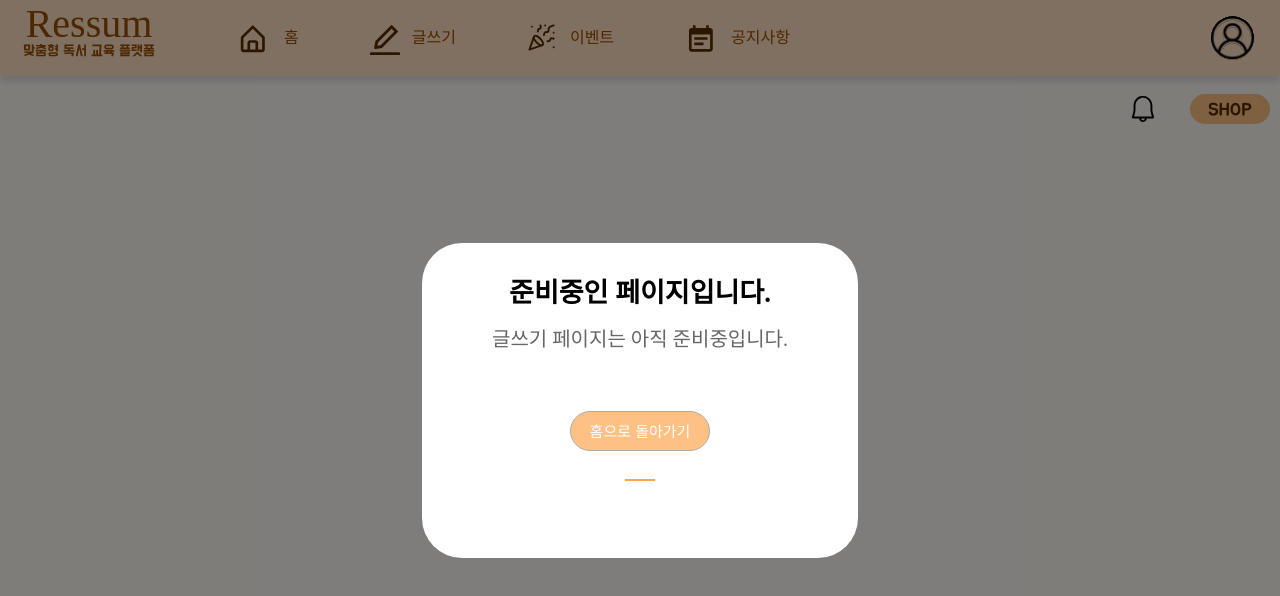
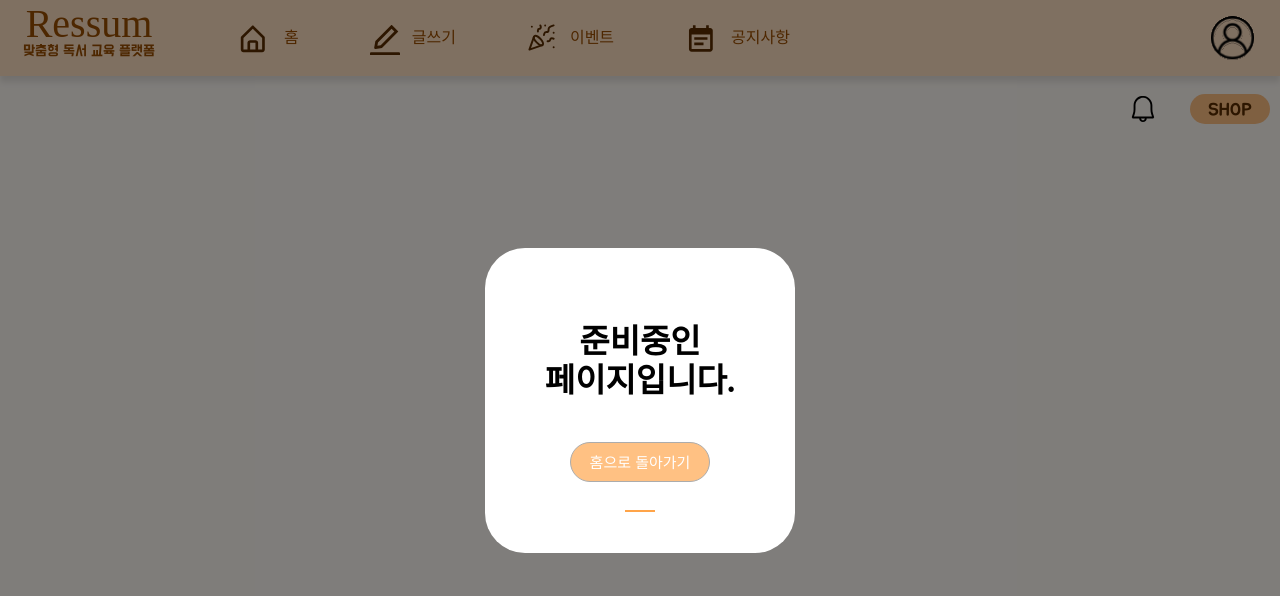
Before and after one commit to Ressum/FrontEnd, a React (Create React App) app: page /main/write in a window 1280 px wide. Shown: the top 596 px of the page. Built offline with nearby package versions, Linux system fonts and the light colour scheme; a web font is replaced by a local one.

Commit message:
CHORE :: 팝업창 수정

```diff
--- a/src/components/Main/Write/NotYet/NotYet.js
+++ b/src/components/Main/Write/NotYet/NotYet.js
@@ -6,8 +6,7 @@ function NotYet() {
     return (
         <div id="not-yet-pop-up-bg">
             <div id="not-yet-pop-up">
-                <h2>준비중인 페이지입니다.</h2>
-                <div id="not-yet-pop-up-contents">글쓰기 페이지는 아직 준비중입니다.</div>
+                <h2>준비중인<br/>페이지입니다.</h2>
                 <div id="not-yet-pop-up-buttons">
                     <button
                         id="short-cut-button"
--- a/src/components/Main/Write/NotYet/NotYet.scss
+++ b/src/components/Main/Write/NotYet/NotYet.scss
@@ -15,7 +15,7 @@
     #not-yet-pop-up {
         border-radius: 40px;
         background-color: white;
-        padding: 55px 70px 20px;
+        padding: 45px 60px 20px;
         font-family: 'Blinker';
         display: flex;
         flex-direction: column;
@@ -31,25 +31,17 @@
         }
 
         >h2 {
-            margin-top: -6%;
-            font-size: 27px;
+            font-size: 33px;
+            margin-top: 30px;
             font-weight: bold;
-        }
-
-        #not-yet-pop-up-contents {
-            font-size: 20px;
-            color: $gray-1;
-            line-height: 24px;
-            margin-top: 20px;
+            text-align: center;
+            line-height: 1.2;
         }
 
         #not-yet-pop-up-buttons {
             display: flex;
             column-gap: 20px;
-            margin-top: 60px;
-            @media (min-width:300px) and (max-width:800px) {
-                margin-top: 30px;
-            }
+            margin-top: 40px;
 
             >button {
                 cursor: pointer;
```
